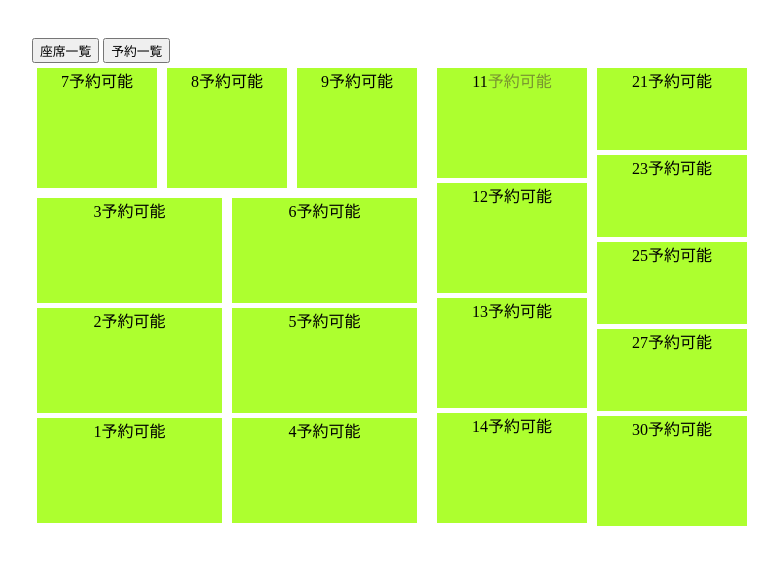
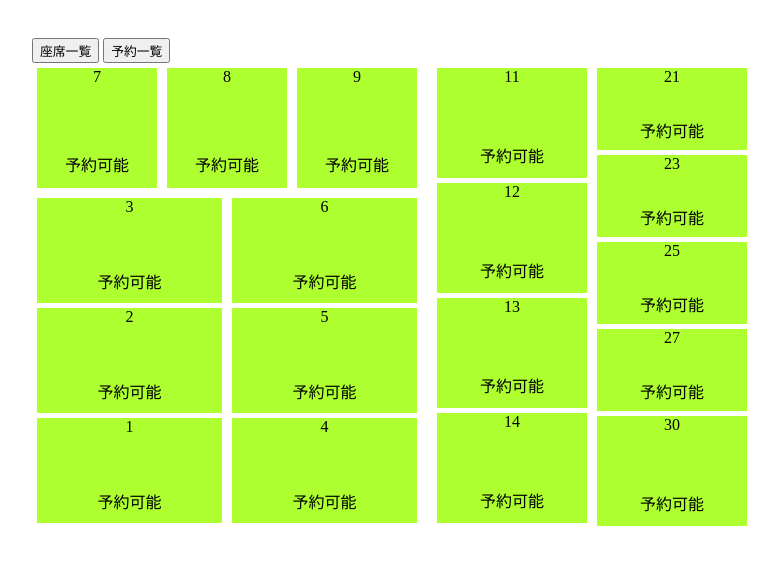
Before and after one commit to hanaclover/aki_farm, a PHP site: page /seatTable.php in a window 1280 px wide. Shown: the top 565 px of the page, without its empty margins (193-971 px from the left). Run offline with PHP 8.4, Linux system fonts and the light colour scheme; data that the repository does not hold is empty; some libraries are stand-ins or nearby versions.

Commit message:
add reserve time in table

```diff
--- a/AMP.php
+++ b/AMP.php
@@ -7,6 +7,6 @@
  */
 
 $_SESSION['dishName'] = array("a","b","c","d");
-echo "<script>window.location.href = 'http://localhost/aki_farm/aki_farm/Processing.php';</script>";
+echo "<script>window.location.href = 'http://localhost/aki_farm/Processing.php';</script>";
 
 ?>
--- a/Processing.php
+++ b/Processing.php
@@ -88,8 +88,8 @@ if($_POST['confirm'] == "確定") {
 
 //    if($msg == ""){}
     // 処理が終わりましたらComplete.phpに移動します。
-    // echo "<script> window.location.href = 'http://localhost/aki_farm/aki_farm/aki_farm/complete.php?msg='+\"$msg\"; </script>";
-   echo "<script> window.location.href = 'http://localhost/aki_farm/aki_farm/aki_farm/complete.php' </script>";
+    // echo "<script> window.location.href = 'http://localhost/aki_farm/complete.php?msg='+\"$msg\"; </script>";
+   echo "<script> window.location.href = 'http://localhost/aki_farm/complete.php' </script>";
 
 } else if($_POST['confirm'] == "修正") {
     echo "<script>history.go(-2);</script>";
--- a/Reserved.php
+++ b/Reserved.php
@@ -44,7 +44,7 @@ echo "Reserved : ".session_id();
         ?>
     </span>
     <h2>予約情報を入力してください。</h2>
-    <form action="http://localhost/aki_farm/aki_farm/testProcessing.php" method="post">
+    <form action="http://localhost/aki_farm/testProcessing.php" method="post">
         <span class="err"><?php echo (isset($_GET['err']) ? $_GET['err'] : ""); ?></span>
         <table border="1" class="design_table">
             <!--　SESSIONにErrorメッセージがあるとエラーを表示　-->
--- a/bookList.php
+++ b/bookList.php
@@ -33,9 +33,9 @@
 <div id="wrapper">
     <div>
         <input type="button" value="座席一覧" name="seat"
-               onclick="location.href='http://localhost/aki_farm/aki_farm/seatTable.php?Date=<?php echo date("Y-m-d H:i:s") ?>'">
+               onclick="location.href='http://localhost/aki_farm/seatTable.php?Date=<?php echo date("Y-m-d H:i:s") ?>'">
         <input type="button" value="予約一覧" name="reserve"
-               onclick="location.href='http://localhost/aki_farm/aki_farm/bookList.php?Date=<?php echo date("Y-m-d") ?>'">
+               onclick="location.href='http://localhost/aki_farm/bookList.php?Date=<?php echo date("Y-m-d") ?>'">
     </div>
     <h1>
         本日の予約リスト
--- a/changeReserved.php
+++ b/changeReserved.php
@@ -44,7 +44,7 @@ echo "Reserved : ".session_id();
         ?>
     </span>
     <h2>予約変更画面</h2>
-    <form action="http://localhost/aki_farm/aki_farm/testProcessing.php" method="post">
+    <form action="http://localhost/aki_farm/testProcessing.php" method="post">
         <span class="err"><?php echo (isset($_GET['err']) ? $_GET['err'] : ""); ?></span>
         <table border="1" class="design_table">
             <!--　SESSIONにErrorメッセージがあるとエラーを表示　-->
--- a/class/ReserveModel.php
+++ b/class/ReserveModel.php
@@ -204,7 +204,7 @@ class ReserveModel {
         foreach ($res as $key => $value){
             $startTime = strtotime($value["StartDay"]." ".$value["StartTime"]);
             if ($startTime > ($nowTime - self::DINNERLENGTH ) && $nowTime + self::DINNERLENGTH >= $startTime){
-                echo "<br>$seatNum : ";
+                //echo "<br>$seatNum : ";
                 return false;
             }
         }
--- a/confirm.php
+++ b/confirm.php
@@ -37,7 +37,7 @@ if($reserve->getCourse() == 4) {
     if(count($reserve->errCheck()) !== 0) {
         $arr = $reserve->errCheck();
         /*echo  "<script>
-                    window.location.href = 'http://localhost/aki_farm/aki_farm/Reserved.php?err=$arr[0]';
+                    window.location.href = 'http://localhost/aki_farm/Reserved.php?err=$arr[0]';
                </script>";*/
     }
 
--- a/css/tableForm.css
+++ b/css/tableForm.css
@@ -67,6 +67,11 @@ h1 {
     /*padding-right: 15%;*/
 }
 .reserve_info {
-    color:#789430;
-
+    position: absolute;
+    width : 100%;
+    bottom: 10%;
+    margin: 0px auto;
 }
+.relative {
+    position: relative;
+}
--- a/seatTable.php
+++ b/seatTable.php
@@ -48,9 +48,9 @@
     <div style="margin: auto 0; width:830px;">
     <div>
         <input type="button" value="座席一覧" name="seat"
-               onclick="location.href='http://localhost/aki_farm/aki_farm/seatTable.php?Date=<?php echo date("Y-m-d H:i:s") ?>'">
+               onclick="location.href='http://localhost/aki_farm/seatTable.php?Date=<?php echo date("Y-m-d H:i:s") ?>'">
         <input type="button" value="予約一覧" name="reserve"
-               onclick="location.href='http://localhost/aki_farm/aki_farm/bookList.php?Date=<?php echo date("Y-m-d") ?>'">
+               onclick="location.href='http://localhost/aki_farm/bookList.php?Date=<?php echo date("Y-m-d") ?>'">
     </div>
     <div class="left mr10">
 
@@ -61,30 +61,30 @@
                     - 飛び込みで、今の時間から+2時間 して席を決める
          -->
         <div>
-            <div class="left text-center m5 mouseEvent" style="background-color: greenyellow; width: 120px; height: 120px;"
-                 onclick="location.href='http://localhost/aki_farm/aki_farm/Reserved.php?num=7'">7<?php echo $reserveInfo->getReserve(7) ?></div>
-            <div class="left text-center m5 mouseEvent" style="background-color: greenyellow; width: 120px; height: 120px;"
-                 onclick="location.href='http://localhost/aki_farm/aki_farm/Reserved.php?num=8'">8<?php echo $reserveInfo->getReserve(8) ?></div>
-            <div class="left text-center m5 mouseEvent" style="background-color: greenyellow; width: 120px; height: 120px;"
-                 onclick="location.href='http://localhost/aki_farm/aki_farm/Reserved.php?num=9'">9<?php echo $reserveInfo->getReserve(9) ?></div>
+            <div class="left text-center m5 mouseEvent relative relative" style="background-color: greenyellow; width: 120px; height: 120px;"
+                 onclick="location.href='http://localhost/aki_farm/Reserved.php?num=7'">7<p class="reserve_info"><?php echo $reserveInfo->getReserve(7) ?></p></div>
+            <div class="left text-center m5 mouseEvent relative" style="background-color: greenyellow; width: 120px; height: 120px;"
+                 onclick="location.href='http://localhost/aki_farm/Reserved.php?num=8'">8<p class="reserve_info"><?php echo $reserveInfo->getReserve(8) ?></p></div>
+            <div class="left text-center m5 mouseEvent relative" style="background-color: greenyellow; width: 120px; height: 120px;"
+                 onclick="location.href='http://localhost/aki_farm/Reserved.php?num=9'">9<p class="reserve_info"><?php echo $reserveInfo->getReserve(9) ?></p></div>
             <div class="both"></div>
         </div>
         <div>
             <div class="left">
-                <div class="text-center m5 mouseEvent" style="background-color: greenyellow; width: 185px; height: 105px;"
-                     onclick="location.href='http://localhost/aki_farm/aki_farm/Reserved.php?num=3'">3<?php echo $reserveInfo->getReserve(3) ?></div>
-                <div class="text-center m5 mouseEvent" style="background-color: greenyellow; width: 185px; height: 105px;"
-                     onclick="location.href='http://localhost/aki_farm/aki_farm/Reserved.php?num=2'">2<?php echo $reserveInfo->getReserve(2) ?></div>
-                <div class="text-center m5 mouseEvent" style="background-color: greenyellow; width: 185px; height: 105px;"
-                     onclick="location.href='http://localhost/aki_farm/aki_farm/Reserved.php?num=1'">1<?php echo $reserveInfo->getReserve(1) ?></div>
+                <div class="text-center m5 mouseEvent relative" style="background-color: greenyellow; width: 185px; height: 105px;"
+                     onclick="location.href='http://localhost/aki_farm/Reserved.php?num=3'">3<p class="reserve_info"><?php echo $reserveInfo->getReserve(3) ?></p></div>
+                <div class="text-center m5 mouseEvent relative" style="background-color: greenyellow; width: 185px; height: 105px;"
+                     onclick="location.href='http://localhost/aki_farm/Reserved.php?num=2'">2<p class="reserve_info"><?php echo $reserveInfo->getReserve(2) ?></p></div>
+                <div class="text-center m5 mouseEvent relative" style="background-color: greenyellow; width: 185px; height: 105px;"
+                     onclick="location.href='http://localhost/aki_farm/Reserved.php?num=1'">1<p class="reserve_info"><?php echo $reserveInfo->getReserve(1) ?></p></div>
             </div>
             <div class="left">
-                <div class="text-center m5 mouseEvent" style="background-color: greenyellow;  width: 185px; height: 105px;"
-                     onclick="location.href='http://localhost/aki_farm/aki_farm/Reserved.php?num=6'">6<?php echo $reserveInfo->getReserve(6) ?></div>
-                <div class="text-center m5 mouseEvent" style="background-color: greenyellow;  width: 185px; height: 105px;"
-                     onclick="location.href='http://localhost/aki_farm/aki_farm/Reserved.php?num=5'">5<?php echo $reserveInfo->getReserve(5) ?></div>
-                <div class="text-center m5 mouseEvent" style="background-color: greenyellow;  width: 185px; height: 105px;"
-                     onclick="location.href='http://localhost/aki_farm/aki_farm/Reserved.php?num=4'">4<?php echo $reserveInfo->getReserve(4) ?></div>
+                <div class="text-center m5 mouseEvent relative" style="background-color: greenyellow;  width: 185px; height: 105px;"
+                     onclick="location.href='http://localhost/aki_farm/Reserved.php?num=6'">6<p class="reserve_info"><?php echo $reserveInfo->getReserve(6) ?></p></div>
+                <div class="text-center m5 mouseEvent relative" style="background-color: greenyellow;  width: 185px; height: 105px;"
+                     onclick="location.href='http://localhost/aki_farm/Reserved.php?num=5'">5<p class="reserve_info"><?php echo $reserveInfo->getReserve(5) ?></p></div>
+                <div class="text-center m5 mouseEvent relative" style="background-color: greenyellow;  width: 185px; height: 105px;"
+                     onclick="location.href='http://localhost/aki_farm/Reserved.php?num=4'">4<p class="reserve_info"><?php echo $reserveInfo->getReserve(4) ?></p></div>
             </div>
             <div class="both"></div>
         </div>
@@ -92,26 +92,26 @@
     <div class="left">
         <div>
             <div class="left">
-                <div class="text-center m5 mouseEvent" style="background-color: greenyellow; width: 150px; height: 110px;"
-                     onclick="location.href='http://localhost/aki_farm/aki_farm/Reserved.php?num=11'">11<span class="reserve_info"><?php echo $reserveInfo->getReserve(11) ?></span></div>
-                <div class="text-center m5 mouseEvent" style="background-color: greenyellow; width: 150px; height: 110px;"
-                     onclick="location.href='http://localhost/aki_farm/aki_farm/Reserved.php?num=12'">12<?php echo $reserveInfo->getReserve(12) ?></div>
-                <div class="text-center m5 mouseEvent" style="background-color: greenyellow; width: 150px; height: 110px;"
-                     onclick="location.href='http://localhost/aki_farm/aki_farm/Reserved.php?num=13'">13<?php echo $reserveInfo->getReserve(13) ?></div>
-                <div class="text-center m5 mouseEvent" style="background-color: greenyellow; width: 150px; height: 110px;"
-                     onclick="location.href='http://localhost/aki_farm/aki_farm/Reserved.php?num=14'">14<?php echo $reserveInfo->getReserve(14) ?></div>
+                <div class="text-center m5 mouseEvent relative relative" style="background-color: greenyellow; width: 150px; height: 110px;"
+                     onclick="location.href='http://localhost/aki_farm/Reserved.php?num=11'">11<p class="reserve_info"><?php echo $reserveInfo->getReserve(11) ?></p></div>
+                <div class="text-center m5 mouseEvent relative" style="background-color: greenyellow; width: 150px; height: 110px;"
+                     onclick="location.href='http://localhost/aki_farm/Reserved.php?num=12'">12<p class="reserve_info"><?php echo $reserveInfo->getReserve(12) ?></p></div>
+                <div class="text-center m5 mouseEvent relative" style="background-color: greenyellow; width: 150px; height: 110px;"
+                     onclick="location.href='http://localhost/aki_farm/Reserved.php?num=13'">13<p class="reserve_info"><?php echo $reserveInfo->getReserve(13) ?></p></div>
+                <div class="text-center m5 mouseEvent relative" style="background-color: greenyellow; width: 150px; height: 110px;"
+                     onclick="location.href='http://localhost/aki_farm/Reserved.php?num=14'">14<p class="reserve_info"><?php echo $reserveInfo->getReserve(14) ?></p></div>
             </div>
             <div class="left">
-                <div class="text-center m5 mouseEvent" style="background-color: greenyellow; width: 150px; height: 82px;"
-                     onclick="location.href='http://localhost/aki_farm/aki_farm/Reserved.php?num=21'">21<?php echo $reserveInfo->getReserve(21) ?></div>
-                <div class="text-center m5 mouseEvent" style="background-color: greenyellow; width: 150px; height: 82px;"
-                     onclick="location.href='http://localhost/aki_farm/aki_farm/Reserved.php?num=22'">23<?php echo $reserveInfo->getReserve(23) ?></div>
-                <div class="text-center m5 mouseEvent" style="background-color: greenyellow; width: 150px; height: 82px;"
-                     onclick="location.href='http://localhost/aki_farm/aki_farm/Reserved.php?num=23'">25<?php echo $reserveInfo->getReserve(25) ?></div>
-                <div class="text-center m5 mouseEvent" style="background-color: greenyellow; width: 150px; height: 82px;"
-                     onclick="location.href='http://localhost/aki_farm/aki_farm/Reserved.php?num=24'">27<?php echo $reserveInfo->getReserve(27) ?></div>
-                <div class="text-center m5 mouseEvent" style="background-color: greenyellow; width: 150px; height: 110px;"
-                     onclick="location.href='http://localhost/aki_farm/aki_farm/Reserved.php?num=25'">30<?php echo $reserveInfo->getReserve(30) ?></div>
+                <div class="text-center m5 mouseEvent relative" style="background-color: greenyellow; width: 150px; height: 82px;"
+                     onclick="location.href='http://localhost/aki_farm/Reserved.php?num=21'">21<p class="reserve_info"><?php echo $reserveInfo->getReserve(21) ?></p></div>
+                <div class="text-center m5 mouseEvent relative" style="background-color: greenyellow; width: 150px; height: 82px;"
+                     onclick="location.href='http://localhost/aki_farm/Reserved.php?num=22'">23<p class="reserve_info"><?php echo $reserveInfo->getReserve(23) ?></p></div>
+                <div class="text-center m5 mouseEvent relative" style="background-color: greenyellow; width: 150px; height: 82px;"
+                     onclick="location.href='http://localhost/aki_farm/Reserved.php?num=23'">25<p class="reserve_info"><?php echo $reserveInfo->getReserve(25) ?></p></div>
+                <div class="text-center m5 mouseEvent relative" style="background-color: greenyellow; width: 150px; height: 82px;"
+                     onclick="location.href='http://localhost/aki_farm/Reserved.php?num=24'">27<p class="reserve_info"><?php echo $reserveInfo->getReserve(27) ?></p></div>
+                <div class="text-center m5 mouseEvent relative" style="background-color: greenyellow; width: 150px; height: 110px;"
+                     onclick="location.href='http://localhost/aki_farm/Reserved.php?num=25'">30<p class="reserve_info"><?php echo $reserveInfo->getReserve(30) ?></p></div>
             </div>
             <div class="both"></div>
         </div>
```
Also changed, not shown: testProcessing.php (+17 -17 lines).
